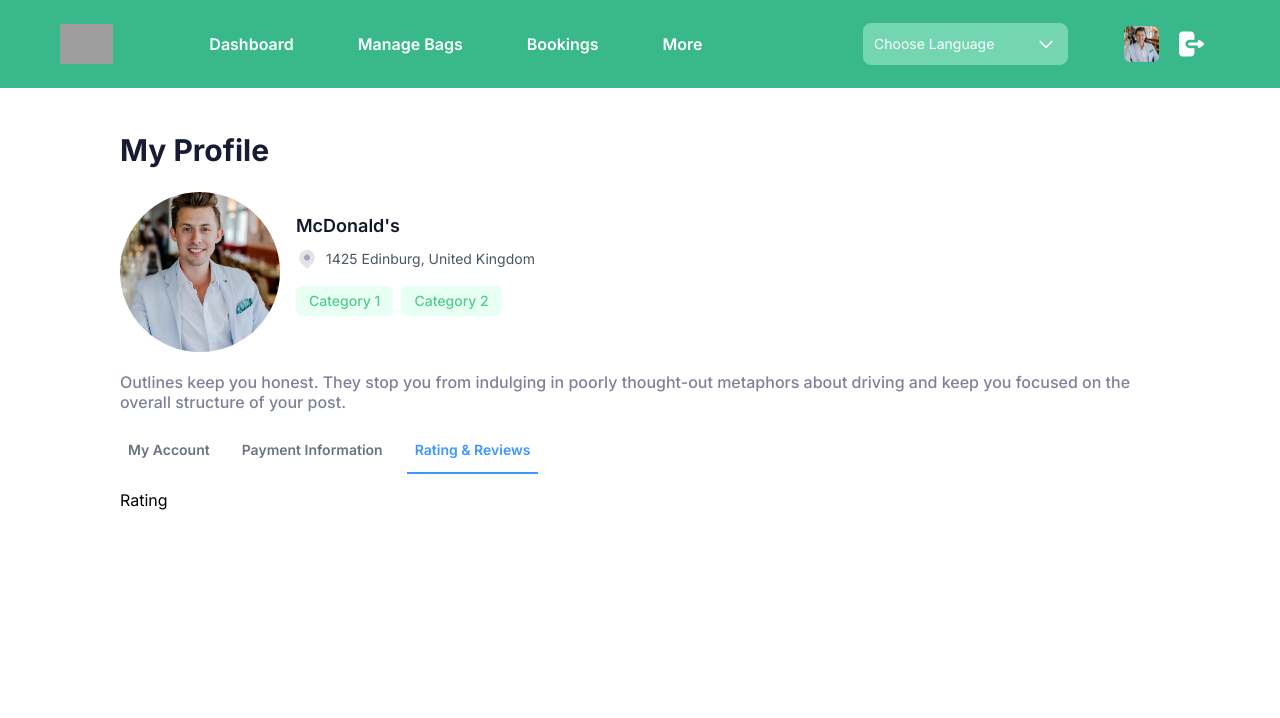
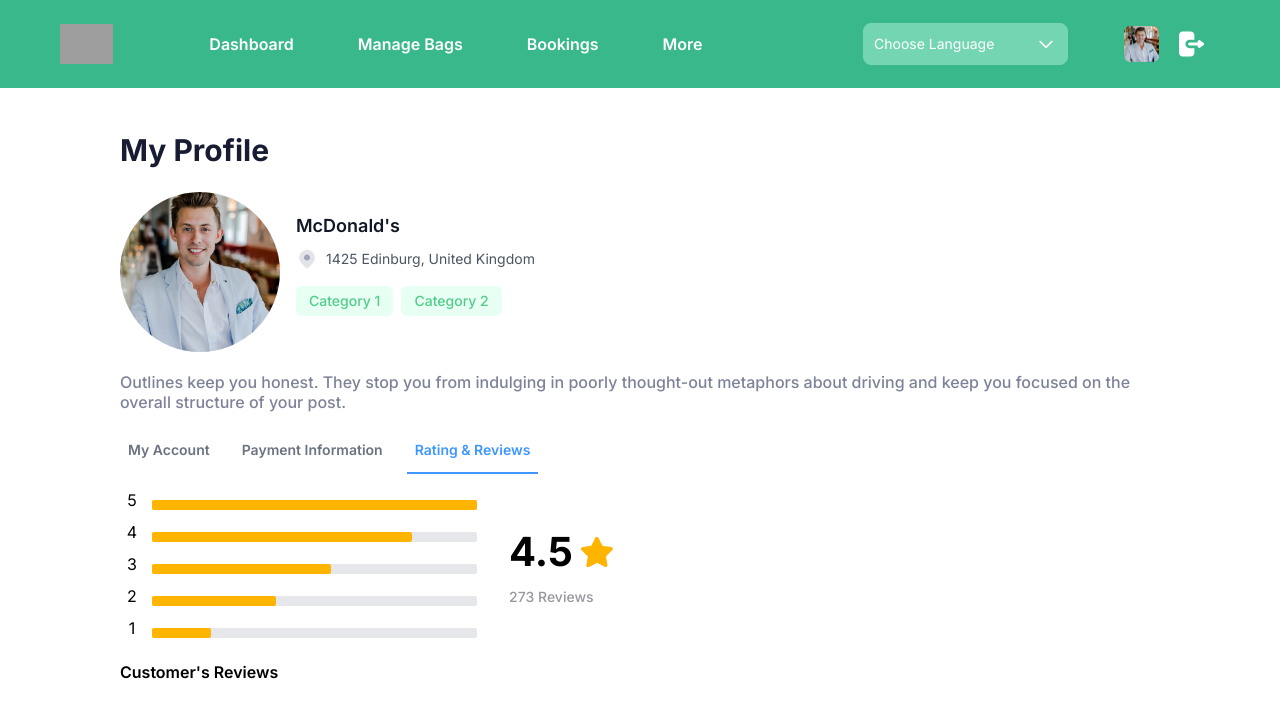
Before and after one commit to plenti-code-handler/vendor-web-app, a Next.js app: page /business/profile in a window 1280 px wide. Both pictures are taken after a click on the tab "Rating & Reviews". Shown: the top 718 px of the page. Built offline with nearby package versions, Linux system fonts and the light colour scheme; grey boxes are pictures that could not be loaded.

Commit message:
Paritally Completed Ratings Tab in Profile

```diff
--- a/components/sections/bussiness/profile/Rating.jsx
+++ b/components/sections/bussiness/profile/Rating.jsx
@@ -1,9 +1,55 @@
-import React from 'react'
+import React from "react";
+import { starSvg } from "../../../../svgs";
 
 const Rating = () => {
+  const ratings = [
+    { level: 5, percentage: 100 },
+    { level: 4, percentage: 80 },
+    { level: 3, percentage: 55 },
+    { level: 2, percentage: 38 },
+    { level: 1, percentage: 18 },
+  ];
+
   return (
-    <div>Rating</div>
-  )
-}
+    <div className="flex flex-col">
+      <div className="flex gap-8 lg:w-[110%]">
+        {/* Rating Bars */}
+        <div className="flex flex-col gap-2 flex-1 ">
+          {ratings.map(({ level, percentage }) => (
+            <div key={level} className="flex items-center gap-2">
+              <p className="w-6 text-center">{level}</p>
+              <div className="relative flex-1">
+                <div
+                  className="absolute inset-0 bg-[#FFB400] rounded-sm z-10"
+                  style={{ width: `${percentage}%`, height: "10px" }}
+                ></div>
+                <div
+                  className="absolute inset-0 bg-gray-200 rounded-sm"
+                  style={{ height: "10px" }}
+                ></div>
+              </div>
+            </div>
+          ))}
+        </div>
 
-export default Rating
+        {/* Feedback Summary */}
+        <div className="flex flex-col items-start flex-shrink-0 justify-center">
+          <div className="flex items-center gap-2">
+            <p className="text-black text-[40px] font-bold">4.5</p>
+            {starSvg}
+          </div>
+          <p className="text-[#9796A1] text-[14px] font-medium mt-1">
+            273 Reviews
+          </p>
+        </div>
+      </div>
+      <div className="flex flex-col mt-5">
+        <p className="text-black font-semibold text-[16px]">
+          Customer's Reviews
+        </p>
+      </div>
+    </div>
+  );
+};
+
+export default Rating;
--- a/svgs.js
+++ b/svgs.js
@@ -381,6 +381,25 @@
     <path
       d="M7 0C3.13542 0 0 3.13542 0 7C0 10.8646 3.13542 14 7 14C10.8646 14 14 10.8646 14 7C14 3.13542 10.8646 0 7 0ZM10.6021 5.30833L6.48958 9.43542C6.35833 9.56667 6.16875 9.65417 5.97917 9.65417C5.78958 9.65417 5.6 9.58125 5.46875 9.43542L3.39792 7.36458C3.10625 7.07292 3.10625 6.62083 3.39792 6.32917C3.68958 6.0375 4.14167 6.0375 4.43333 6.32917L5.97917 7.875L9.58125 4.27292C9.87292 3.98125 10.325 3.98125 10.6167 4.27292C10.8938 4.56458 10.8937 5.01667 10.6021 5.30833Z"
       fill="#74D5B3"
+    />
+  </svg>
+);
+
+export const starSvg = (
+  <svg
+    width="32"
+    height="32"
+    viewBox="0 0 32 32"
+    fill="none"
+    xmlns="http://www.w3.org/2000/svg"
+  >
+    <path
+      d="M17.5456 1.93005L21.0709 9.01432C21.3306 9.52758 21.8263 9.88401 22.398 9.96322L30.3164 11.1165C30.7788 11.1814 31.1985 11.4254 31.482 11.7977C31.7623 12.1652 31.8826 12.6309 31.8145 13.0887C31.7591 13.4689 31.5802 13.8206 31.3062 14.0899L25.5685 19.6518C25.1489 20.0399 24.9588 20.615 25.0602 21.1773L26.4728 28.9966C26.6233 29.9408 25.9977 30.8311 25.0602 31.0101C24.6738 31.0719 24.2778 31.0069 23.9294 30.8295L16.8663 27.1495C16.3421 26.885 15.7228 26.885 15.1986 27.1495L8.13546 30.8295C7.26761 31.2905 6.19229 30.9768 5.70927 30.1214C5.53032 29.7808 5.46697 29.3927 5.52557 29.0141L6.9382 21.1932C7.03956 20.6324 6.84794 20.0542 6.42985 19.6661L0.692197 14.1073C0.00963389 13.4483 -0.0109539 12.3632 0.646271 11.6804C0.660524 11.6662 0.67636 11.6503 0.692197 11.6345C0.964589 11.3573 1.3225 11.1814 1.70892 11.1355L9.62728 9.98064C10.1974 9.89985 10.6931 9.54659 10.9544 9.03016L14.353 1.93005C14.6554 1.32174 15.2826 0.943133 15.9636 0.958975H16.1758C16.7665 1.03026 17.2812 1.3962 17.5456 1.93005"
+      fill="#FFB400"
+    />
+    <path
+      d="M15.9872 26.9523C15.6805 26.9618 15.3817 27.0442 15.113 27.1915L8.08431 30.8631C7.22431 31.2736 6.19515 30.955 5.71297 30.1326C5.53433 29.7967 5.46952 29.4116 5.52959 29.0345L6.93342 21.2302C7.02828 20.6629 6.83857 20.086 6.42596 19.6867L0.685738 14.1294C0.0043735 13.4623 -0.00827366 12.3673 0.658863 11.6843C0.668348 11.6748 0.676253 11.6669 0.685738 11.659C0.957651 11.3896 1.30861 11.2121 1.68644 11.1566L9.61145 9.99036C10.1853 9.91746 10.6833 9.55934 10.9362 9.03958L14.381 1.8501C14.7082 1.27012 15.3359 0.924675 15.9998 0.961121C15.9872 1.43176 15.9872 26.6322 15.9872 26.9523"
+      fill="#FFB400"
     />
   </svg>
 );
--- a/tailwind.config.js
+++ b/tailwind.config.js
@@ -35,26 +35,13 @@
         mainTwo: "#50CD89",
         mainThree: "#E8FFF3",
         tabColor: "#3E97FF",
-        // placeholder: "#BCBEC0",
-        // greyText: "#C9C9C9",
-        // sidebarOptionText: "#ADB7C0",
-        // headingText: "#333333",
-        // filterHeading: "#A1A5B7",
-        // errorText: "#E10000",
-        // successText: "#50CD89",
-        // paginationText: "#6E6B7B",
 
         // bg colors
         notPickedBg: "#FFF5F8",
         pickedBg: "#E8FFF3",
         pinkBgOne: "#FFF1F9",
         pinkBgDark: "#FD8AD0",
-        pinkBgDarkHover: "#FF8C9E"
-        // sidebarBackground: "#0C0C0C",
-        // tableButtonBackground: "#F1F1F2",
-        // paginationBackground: "#F3F2F7",
-        // deletecolor: "#C60000",
-        // greyTag: "#F6F6F6",
+        pinkBgDarkHover: "#FF8C9E",
       },
     },
   },
```
